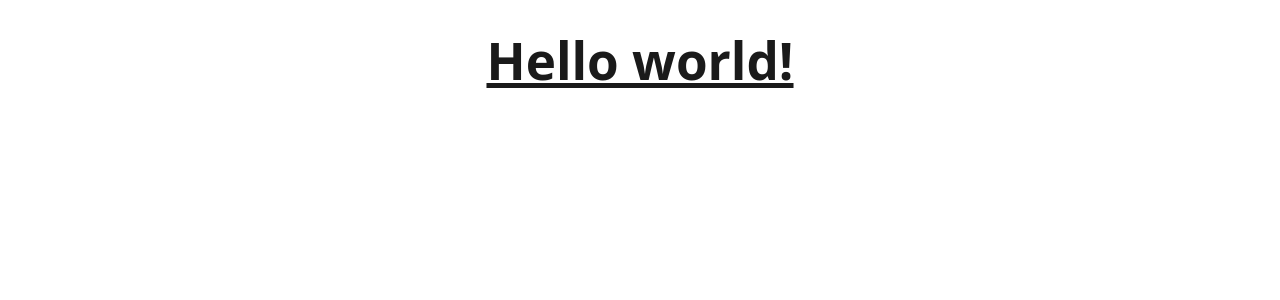
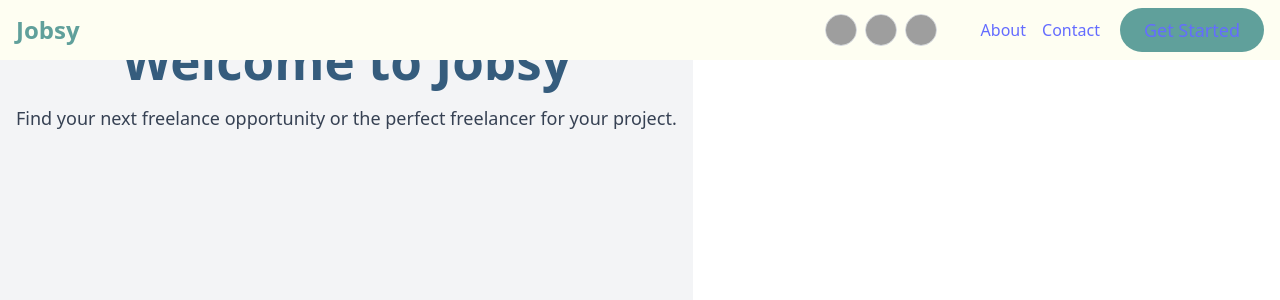
Before and after one commit to jobsy-1/jobsy-v1, a React (Vite) app: page / in a window 1280 px wide. Shown: the top 300 px of the page. Built offline with nearby package versions, Linux system fonts and the light colour scheme; grey boxes are pictures that could not be loaded.

Commit message:
working on landing page header

```diff
--- a/package.json
+++ b/package.json
@@ -13,6 +13,7 @@
     "@tailwindcss/vite": "^4.1.5",
     "react": "^19.1.0",
     "react-dom": "^19.1.0",
+    "react-router-dom": "^7.5.3",
     "tailwindcss": "^4.1.5"
   },
   "devDependencies": {
--- a/src/App.css
+++ /dev/null
@@ -1,13 +0,0 @@
-#root {
-  max-width: 1280px;
-  margin: 0 auto;
-  padding: 2rem;
-  text-align: center;
-}
-
-
-@media (prefers-reduced-motion: no-preference) {
-  a:nth-of-type(2) .logo {
-    animation: logo-spin infinite 20s linear;
-  }
-}
--- a/src/App.jsx
+++ b/src/App.jsx
@@ -1,16 +1,20 @@
-import { useState } from 'react'
-import './App.css'
+// src/App.jsx
+import { BrowserRouter as Router, Routes, Route } from 'react-router-dom';
+import LandingPage from './pages/LandingPage';
+// Import other pages as you create them (e.g., SignUpPage)
 
 function App() {
-  const [count, setCount] = useState(0)
-
   return (
-    <>
-      <h1 className="text-3xl font-bold underline">
-        Hello world!
-      </h1>
-    </>
-  )
+    <Router> {/* Use Router */}
+      <Routes> {/* Define Routes */}
+        <Route path="/" element={<LandingPage />} /> {/* Your Landing Page */}
+        {/* Add other routes here as you build your app */}
+        {/* <Route path="/signup" element={<SignUpPage />} /> */}
+        {/* <Route path="/about" element={<AboutPage />} /> */}
+        {/* <Route path="/contact" element={<ContactPage />} /> */}
+      </Routes>
+    </Router>
+  );
 }
 
-export default App
+export default App;
--- /dev/null
+++ b/src/components/Header.jsx
@@ -0,0 +1,55 @@
+import React from 'react';
+import { Link } from 'react-router-dom';
+
+function Header() {
+ return (
+    <header className="bg-[#fefef2] fixed top-0 left-0 py-2 w-full z-10">
+      {/* Main container inside header - adjust padding for smaller screens */}
+      <div className="container mx-auto px-2 sm:px-4 flex justify-between items-center"> {/* Adjusted px */}
+
+        {/* Logo */}
+        <div className="text-xl sm:text-2xl font-bold text-[#60a09b] flex-shrink-0"> {/* Adjusted text size, prevent shrinking */}
+          <span>Jobsy</span>
+        </div>
+
+        {/* Navigation Links, CTA, and Language Switcher */}
+        {/* Allow content to wrap on smaller screens, adjust space between items */}
+        <div className="flex items-center flex-wrap justify-end space-x-2 sm:space-x-4 md:space-x-6"> {/* Adjusted space-x, added flex-wrap, justify-end */}
+
+          {/* Language Switcher (Flags in a circle) */}
+          {/* Adjust space between flags for smaller screens */}
+          <div className="flex items-center space-x-1 sm:space-x-2"> {/* Adjusted space-x */}
+            <div className="w-7 h-7 sm:w-8 sm:h-8 rounded-full overflow-hidden border border-gray-300 flex items-center justify-center cursor-pointer flex-shrink-0"> {/* Adjusted size, prevent shrinking */}
+              <img src="/flags/ar.png" alt="Arabic Flag" className="w-full h-full object-cover" title="Arabic"/>
+            </div>
+            <div className="w-7 h-7 sm:w-8 sm:h-8 rounded-full overflow-hidden border border-gray-300 flex items-center justify-center cursor-pointer flex-shrink-0"> {/* Adjusted size, prevent shrinking */}
+              <img src="/flags/ku.png" alt="Kurdish Flag" className="w-full h-full object-cover" title="Kurdish"/>
+            </div>
+            <div className="w-7 h-7 sm:w-8 sm:h-8 rounded-full overflow-hidden border border-gray-300 flex items-center justify-center cursor-pointer flex-shrink-0"> {/* Adjusted size, prevent shrinking */}
+              <img src="/flags/en.png" alt="English Flag" className="w-full h-full object-cover" title="English"/>
+            </div>
+            {/* TODO: Add actual language switching logic here */}
+          </div>
+
+          {/* Navigation Links and CTA */}
+          {/* Adjust space between nav items and CTA */}
+          <nav className="flex items-center space-x-2 sm:space-x-4 mx-2 sm:mx-5 flex-shrink-0"> {/* Adjusted space-x, mx, prevent shrinking */}
+            <Link to="/about" className="text-[#60a09b] hover:text-[#8e82b4] text-sm sm:text-base">About</Link> {/* Adjusted text size */}
+            <Link to="/contact" className="text-[#60a09b] hover:text-[#8e82b4] text-sm sm:text-base">Contact</Link> {/* Adjusted text size */}
+          </nav>
+
+          {/* Sign Up CTA Button */}
+          {/* Adjust padding and text size for smaller screens */}
+          <Link
+            to="/signup"
+            className="bg-[#60a09b] text-white py-1 px-3 sm:py-2 sm:px-6 rounded-full text-sm sm:text-lg font-semibold hover:bg-[#8e82b4] transition-colors flex-shrink-0" // Adjusted padding, text size, prevent shrinking
+          >
+            Get Started
+          </Link>
+        </div>
+      </div>
+    </header>
+ );
+}
+
+export default Header;
--- a/src/index.css
+++ b/src/index.css
@@ -1,9 +1,12 @@
 @import "tailwindcss";
 
 :root {
+  flex: auto;
+
   font-family: system-ui, Avenir, Helvetica, Arial, sans-serif;
   line-height: 1.5;
   font-weight: 400;
+
 
   color-scheme: light dark;
   color: #1a1a1a;
--- /dev/null
+++ b/src/pages/LandingPage.jsx
@@ -0,0 +1,35 @@
+// src/pages/LandingPage.jsx
+import React from 'react';
+import { Link } from 'react-router-dom';
+import Header from '../components/Header';
+
+function LandingPage() {
+  return (
+    // === Modified Main Container ===
+    // Added 'flex', 'flex-col' to enable flexbox layout in a column
+    <div className="min-h-screen bg-gray-100 flex flex-col"> {/* Example background color */}
+
+      {/* Header (remains the same) */}
+      <Header />
+
+      {/* === Modified Main Content Section === */}
+      {/* Added 'flex-grow' to make this section take up remaining space */}
+      <main className="container mx-auto px-4 py-8 flex-grow"> {/* Added flex-grow */}
+        {/* Placeholder for landing page content */}
+        <h1 className="text-4xl font-bold text-center text-[#355C7D]">
+          Welcome to Jobsy
+        </h1>
+        <p className="mt-4 text-lg text-center text-gray-700">
+          Find your next freelance opportunity or the perfect freelancer for your project.
+        </p>
+        {/* Add more landing page content here */}
+      </main>
+
+      {/* Footer (optional, add later - if present, flex-grow on main will push it to bottom) */}
+      {/* <footer>...</footer> */}
+
+    </div>
+  );
+}
+
+export default LandingPage;
```
Also changed, not shown: 1 other file (tests, documents, lock files or other folders).
